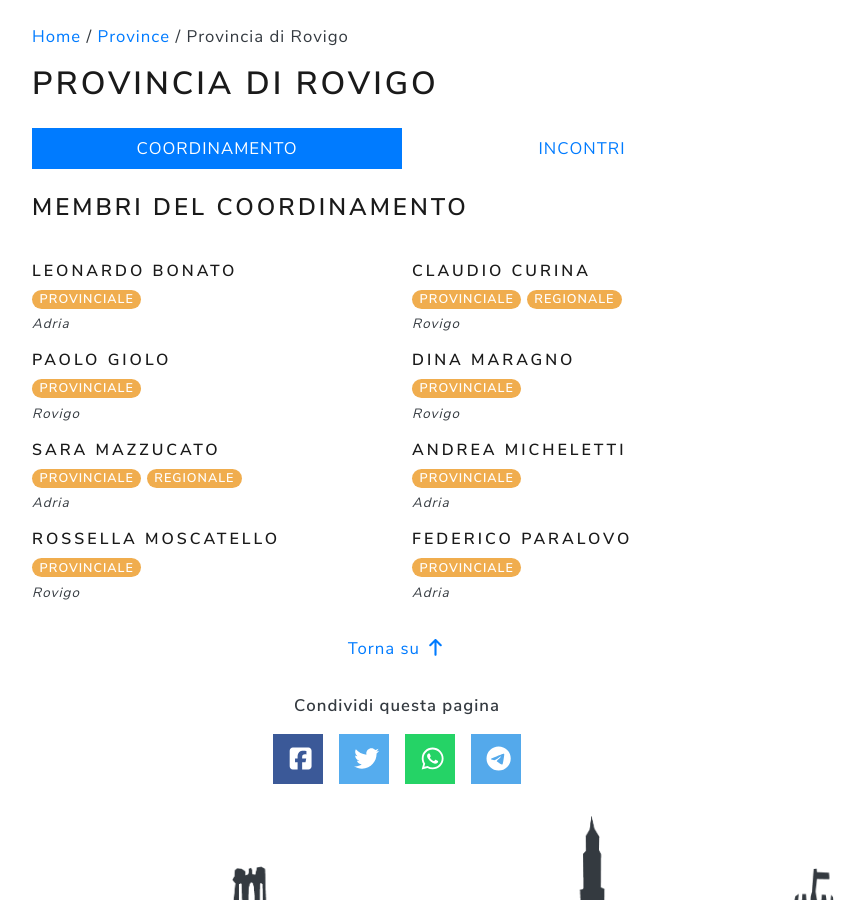
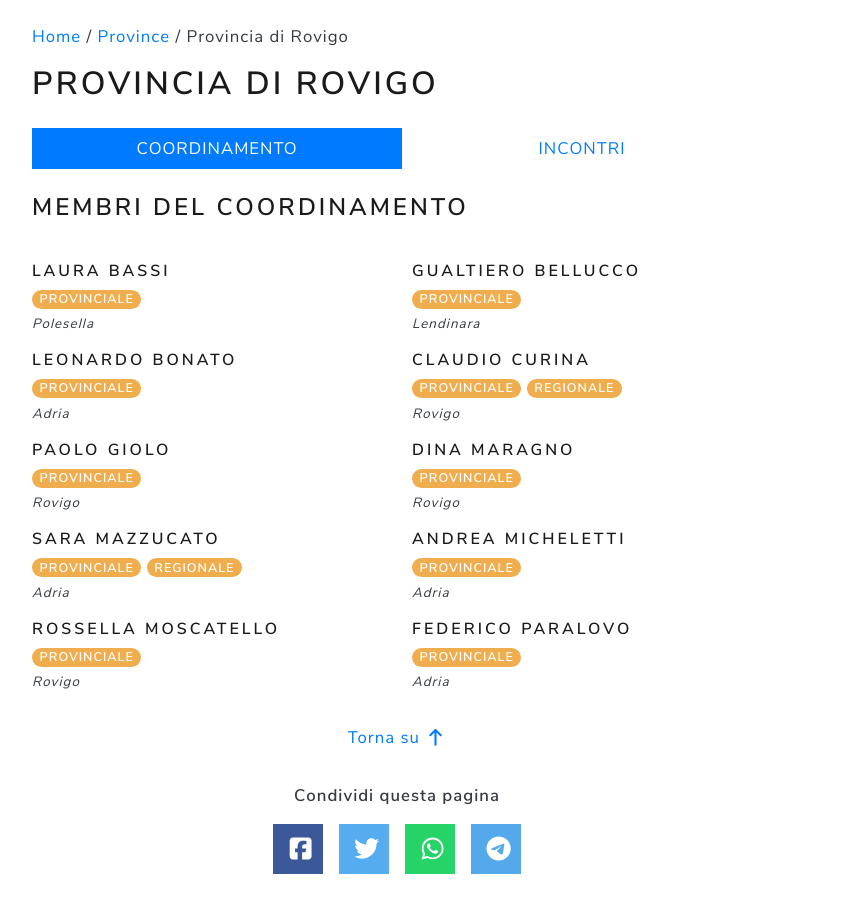
Before and after one commit to venetochevogliamo/venetochevogliamo.it, a Jekyll site: the page built from content/province/rovigo.md, in a window 1280 px wide and 900 px high, scrolled down 372 px. Shown: the whole window, without its empty margins (243-1107 px from the left). Built offline with Jekyll 4.4.1, drawn with Linux system fonts in a browser that asks for light colours; nearby versions of some CDN libraries; library files that are not in the unit come from our copies; comment, search, counter and statistics services are not loaded.

Commit message:
nuovi membri coord prov

```diff
--- a/_data/people.yml
+++ b/_data/people.yml
@@ -232,6 +232,14 @@
       cognome: Bonato
       ruolo: [Provinciale]
       comune: Adria
+    - nome: Laura
+      cognome: Bassi
+      ruolo: [Provinciale]
+      comune: Polesella
+    - nome: Gualtiero
+      cognome: Bellucco
+      ruolo: [Provinciale]
+      comune: Lendinara
 - provincia: Padova
   membri:
     - nome: Anna Milvia
```
